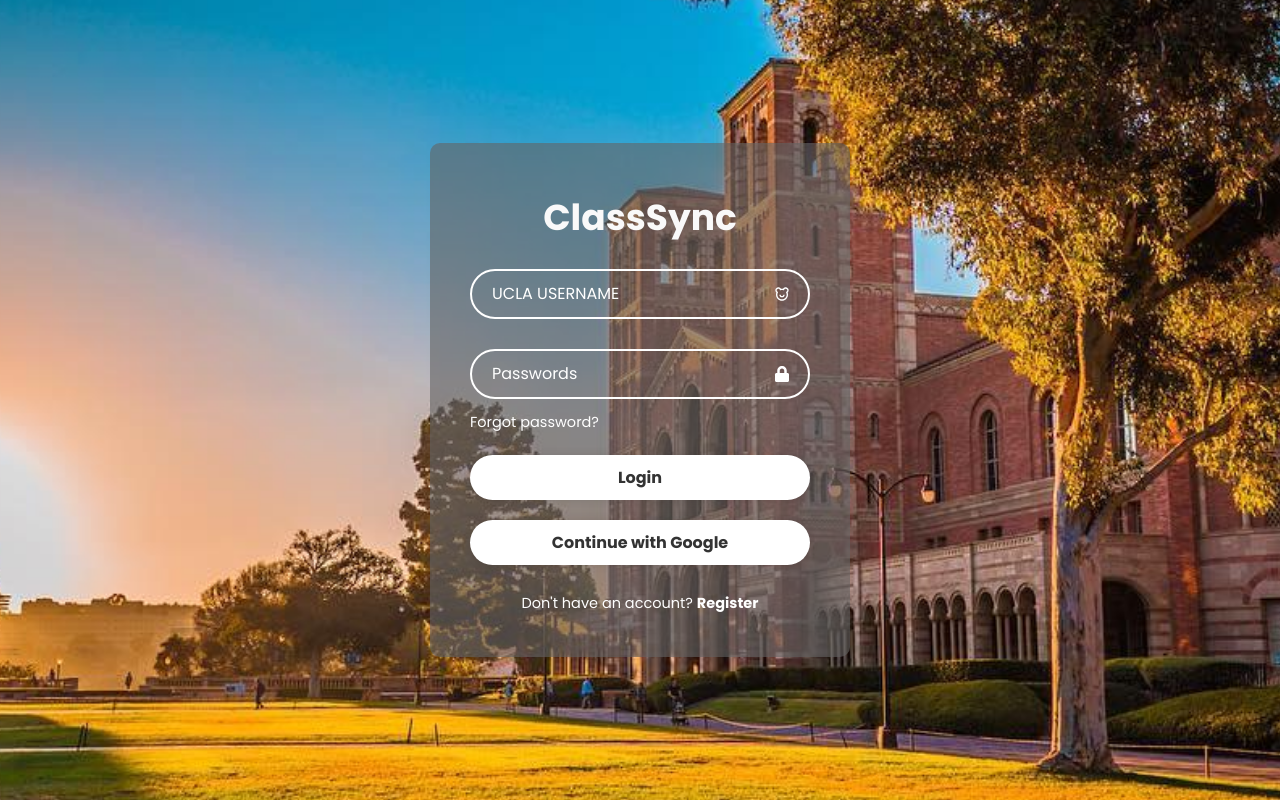
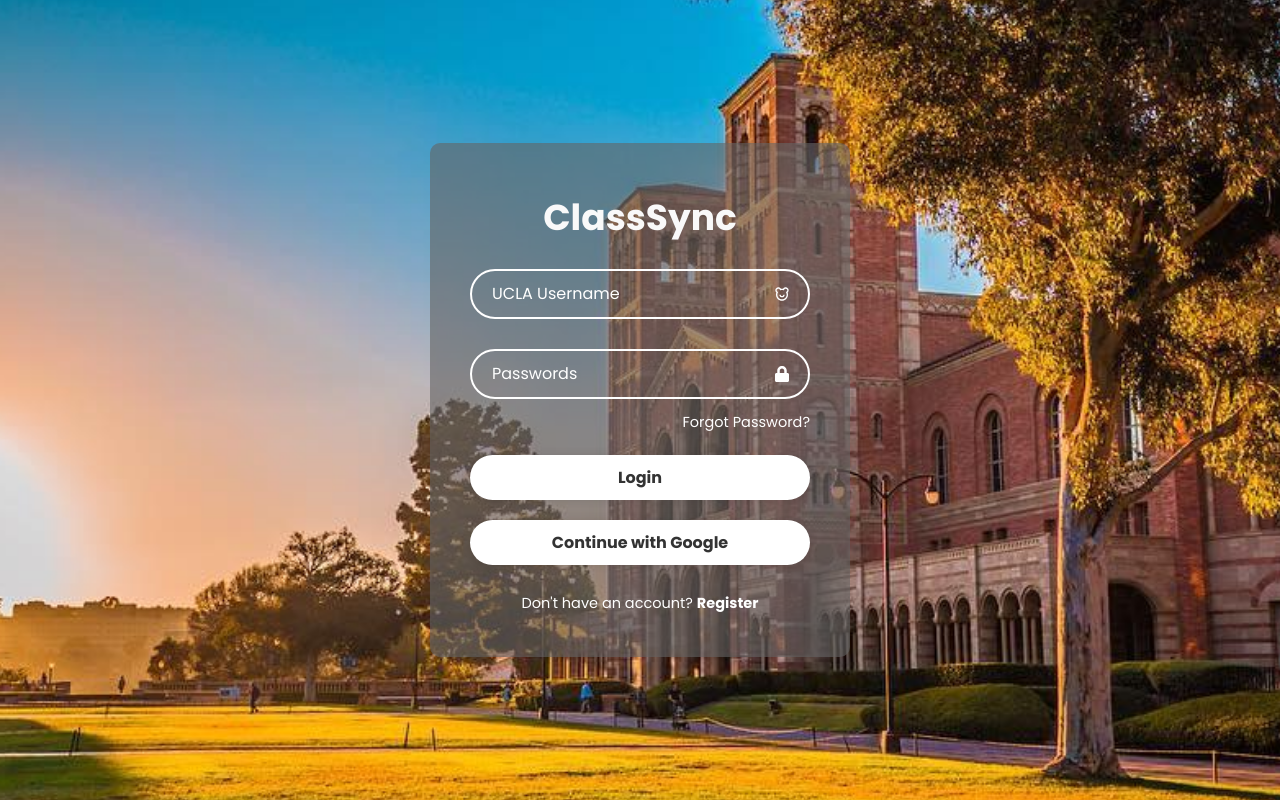
Before and after one commit to Dice-k5599/CS35L_Final_Project, a React (Create React App) app in the folder react_dars_website/: page / in a window 1280 px wide. Shown: the top 800 px of the page. Built offline with nearby package versions, Linux system fonts and the light colour scheme; a web font is replaced by a local one.

Commit message:
Added a chartTesting page

```diff
--- a/react_dars_website/src/App.js
+++ b/react_dars_website/src/App.js
@@ -8,6 +8,7 @@
 import About from "./Components/Pages/About.js";
 import LoginForm from "./Components/Pages/login.js";
 import Temp from "./Components/Pages/Temp.js";
+import Chart from "./Components/Pages/chartTesting.js"
 
 import { Auth } from "./Components/auth.js";
 import { ClassReg } from "./Components/ClassReg.js";
@@ -64,6 +65,7 @@
           />
           <Route path="/about" element={<About />} />
           <Route path="/temp" element={<Temp />} />
+          <Route path="/chart" element={<Chart />} />
         </Routes>
       </Router>
     </div>
--- /dev/null
+++ b/react_dars_website/src/Components/Pages/chartTesting.js
@@ -0,0 +1 @@
+// this is an comment for the chart page I'll be using
--- a/react_dars_website/src/Components/Pages/login.css
+++ b/react_dars_website/src/Components/Pages/login.css
@@ -9,7 +9,7 @@
     justify-content: center;
     align-items: center;
     min-height: 100vh;
-    min-width: 218vh;
+    min-width: 221vh;
     background: url('../Assets/loginWP.jpg')
     no-repeat;
     background-size: cover;
@@ -80,15 +80,9 @@
 /* style for the remember me and forgot*/
 .wrapper .remember-forgot {
     display: flex;
-    justify-content: space-between;
+    justify-content: flex-end;
     font-size: 14.5px;
     margin: -15px 0 15px;
-
-}
-
-.remember-forgot label input{
-    accent-color: #fff;
-    margin-right: 4px;
 
 }
 
--- a/react_dars_website/src/Components/Pages/login.js
+++ b/react_dars_website/src/Components/Pages/login.js
@@ -40,7 +40,7 @@
           <div className="input-box">
             <input
               type="email"
-              placeholder="UCLA USERNAME"
+              placeholder="UCLA Username"
               required
               onChange={(e) => setEmail(e.target.value + "@g.ucla.edu")}
             />
@@ -63,8 +63,9 @@
             {/* checkbox */}
             {/*<label><input type = "checkbox" /> Remember me</label>*/}
             {/* link to forgot pw page */}
+
             {/* NEED CHANGE, so far the forgot link take to google homepage */}
-            <a href="https://www.google.com.tw/?hl=zh-TW"> Forgot password?</a>
+            <a href="https://www.google.com.tw/?hl=zh-TW"> Forgot Password?</a>
           </div>
 
           {/* Login button takes to next page (Temp) */}
```
Also changed, not shown: react_dars_website/src/Components/Assets/googleIcon.png (added), react_dars_website/src/logo.svg (added).
